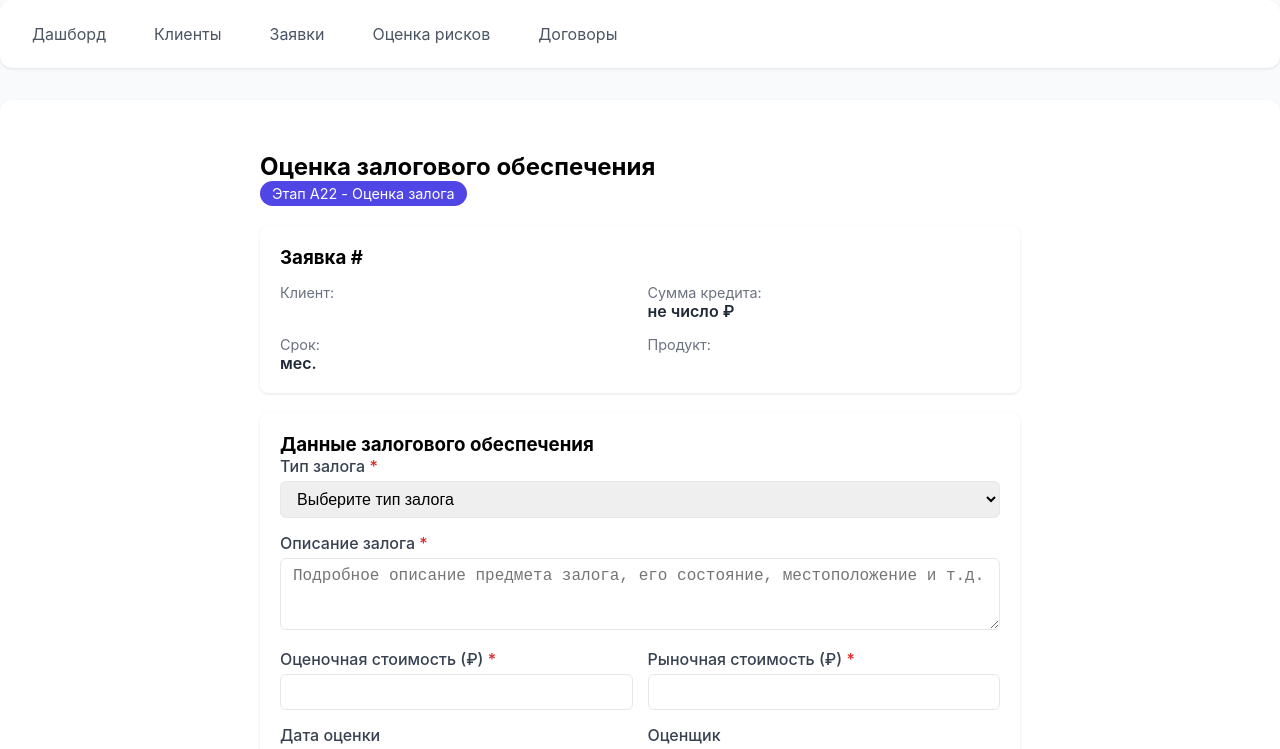
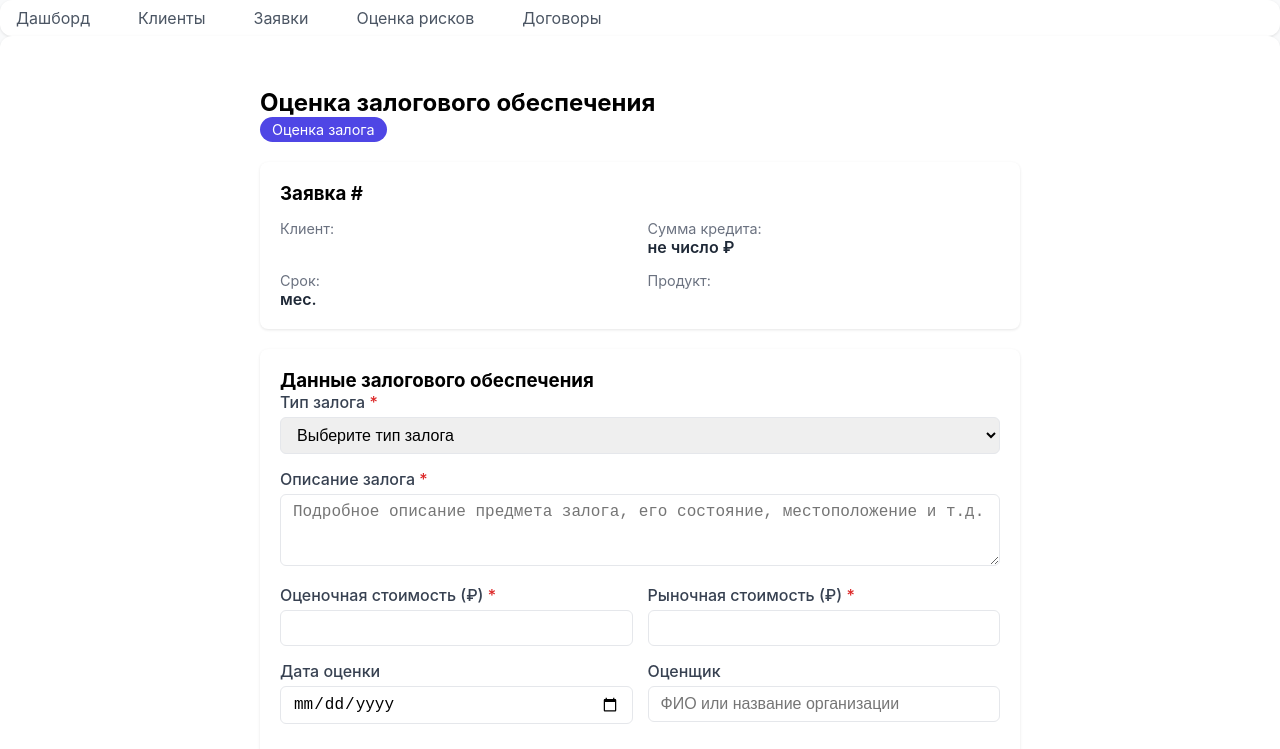
Before and after one commit to koneryk/RKIS_IS, a Vue app in the folder IS/client/: page /applications/1/collateral in a window 1280 px wide. Shown: the top 749 px of the page. Built offline with nearby package versions, Linux system fonts and the light colour scheme; no server answers; sample sign-in values are in the browser's storage.

Commit message:
Работа над орфографическими ошибками

```diff
--- a/IS/client/dev-dist/sw.js
+++ b/IS/client/dev-dist/sw.js
@@ -82,7 +82,7 @@ define(['./workbox-6fc00345'], (function (workbox) { 'use strict';
     "revision": "aa25871b1df05addead45c561891d60d"
   }, {
     "url": "index.html",
-    "revision": "0.j3632bssno"
+    "revision": "0.lcemlv8hgqs"
   }], {});
   workbox.cleanupOutdatedCaches();
   workbox.registerRoute(new workbox.NavigationRoute(workbox.createHandlerBoundToURL("index.html"), {
--- a/IS/client/package.json
+++ b/IS/client/package.json
@@ -6,7 +6,8 @@
   "scripts": {
     "dev": "vite",
     "build": "vite build",
-    "preview": "vite preview"
+    "preview": "vite preview",
+    "test":"vitest"
   },
   "dependencies": {
     "axios": "^1.13.6",
@@ -20,6 +21,7 @@
     "cypress": "^15.13.0",
     "vite": "^7.3.1",
     "vite-plugin-pwa": "^1.2.0",
+    "vitest": "^4.1.3",
     "workbox-window": "^7.4.0"
   }
 }
--- a/IS/client/src/App.vue
+++ b/IS/client/src/App.vue
@@ -44,8 +44,6 @@ body {
 .main-nav {
   display: flex;
   gap: 1rem;
-  margin-bottom: 2rem;
-  padding: 1rem;
   background: white;
   border-radius: 12px;
   box-shadow: 0 1px 3px rgba(0, 0, 0, 0.1);
--- a/IS/client/src/views/CollateralAssessment.vue
+++ b/IS/client/src/views/CollateralAssessment.vue
@@ -2,7 +2,7 @@
   <div class="collateral-assessment">
     <div class="header">
       <h2>Оценка залогового обеспечения</h2>
-      <p class="idef0-badge">Этап A22 - Оценка залога</p>
+      <p class="idef0-badge">Оценка залога</p>
     </div>
 
     <div v-if="loading" class="loading">
--- a/IS/client/src/views/Contracts.vue
+++ b/IS/client/src/views/Contracts.vue
@@ -2,7 +2,7 @@
   <div class="contracts">
     <div class="header">
       <h1>Реестр договоров</h1>
-      <p class="idef0-badge">Этап A5 - Регистрация и выдача</p>
+      <p class="idef0-badge">Регистрация и выдача</p>
     </div>
 
     <div v-if="loading" class="loading">
--- a/IS/client/src/views/FinancialAnalysis.vue
+++ b/IS/client/src/views/FinancialAnalysis.vue
@@ -2,7 +2,7 @@
   <div class="financial-analysis">
     <div class="header">
       <h2>Финансовый анализ</h2>
-      <p class="idef0-badge">Этап A21 - Финансовый анализ</p>
+      <p class="idef0-badge">Финансовый анализ</p>
     </div>
 
     <div v-if="loading" class="loading">
--- a/IS/client/src/views/RiskAssessment.vue
+++ b/IS/client/src/views/RiskAssessment.vue
@@ -2,7 +2,7 @@
   <div class="risk-assessment">
     <div class="header">
       <h1>Оценка рисков</h1>
-      <p class="idef0-badge">Этап A2 - Оценка рисков</p>
+      <p class="idef0-badge">Оценка рисков</p>
     </div>
 
     <div v-if="loading" class="loading">
--- a/IS/client/src/views/RiskDecision.vue
+++ b/IS/client/src/views/RiskDecision.vue
@@ -2,7 +2,7 @@
   <div class="risk-decision">
     <div class="header">
       <h2>Принятие решения по кредиту</h2>
-      <p class="idef0-badge">Этап A23 - Риск-решение</p>
+      <p class="idef0-badge">Риск-решение</p>
     </div>
 
     <div v-if="loading" class="loading">
```
Also changed, not shown: IS/client/src/test/app.js (added, +6 -0 lines), IS/client/src/test/test.js (added, +3 -0 lines), 1 other file (tests, documents, lock files or other folders).
